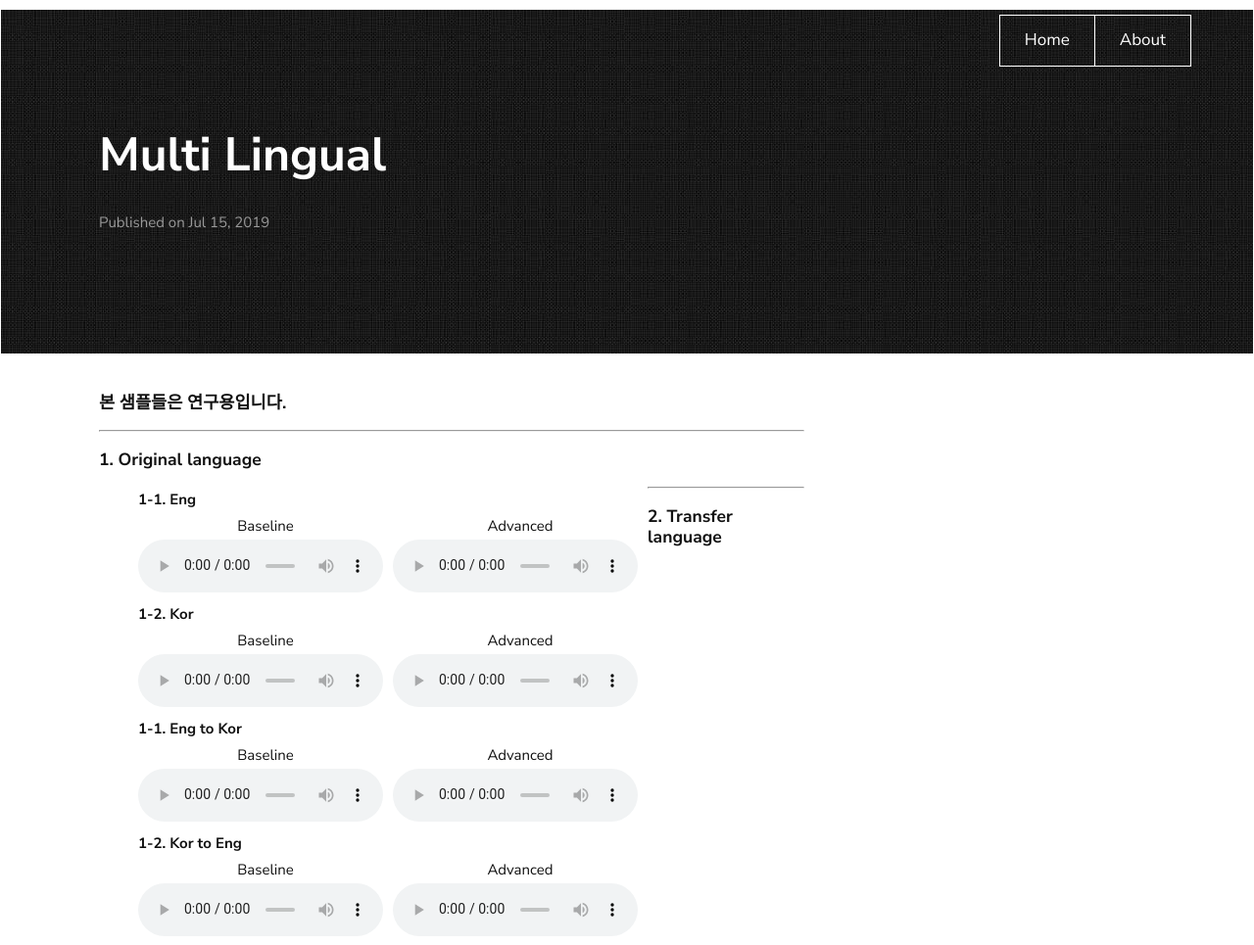
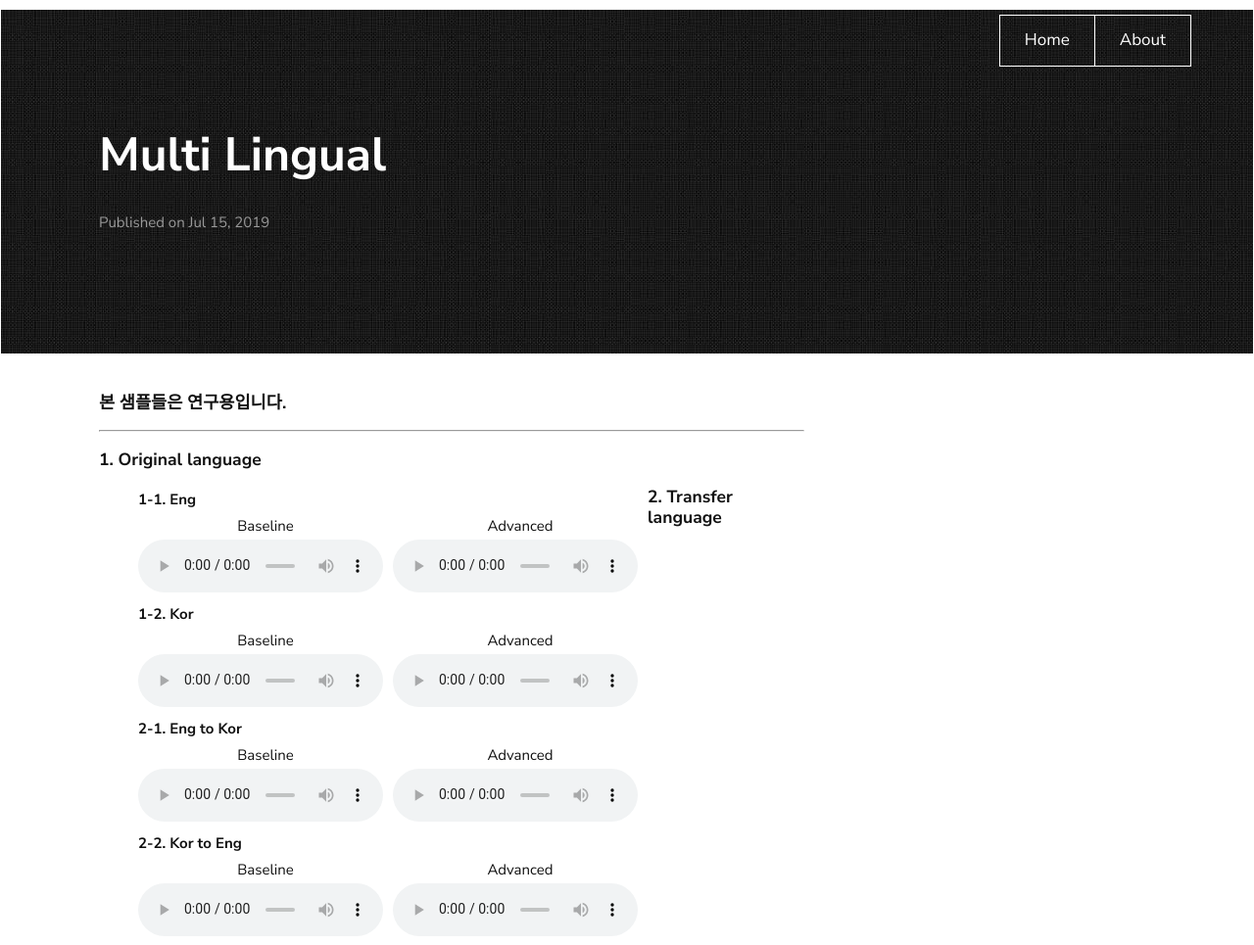
Before and after one commit to Ondal90/ondal90, a Jekyll site: the page built from _posts/2019-07-15-multi-lingual.md, in a window 1280 px wide. Shown: the whole page at 98% size. Built offline with Jekyll 4.4.1, drawn with Linux system fonts in a browser that asks for light colours; our own code applies the rules of GitHub Pages for plain Markdown files.

Commit message:
Update 2019-07-15-multi-lingual.md

```diff
--- a/_posts/2019-07-15-multi-lingual.md
+++ b/_posts/2019-07-15-multi-lingual.md
@@ -61,11 +61,10 @@ categories: xinapse TTS
     </tr>
   </table>
 </blockquote>
-<hr>
 <h3 align="left">2. Transfer language</h3>
 <blockquote>
   <table align="left">
-    <caption align="left">1-1. Eng to Kor</caption>
+    <caption align="left">2-1. Eng to Kor</caption>
     <tr>
       <td align="center">Baseline </td>
       <td align="center">Advanced </td>
@@ -76,7 +75,7 @@ categories: xinapse TTS
     </tr>
   </table>
   <table align="left">
-    <caption align="left">1-2. Kor to Eng</caption>
+    <caption align="left">2-2. Kor to Eng</caption>
     <tr>
       <td align="center">Baseline </td>
       <td align="center">Advanced </td>
```
